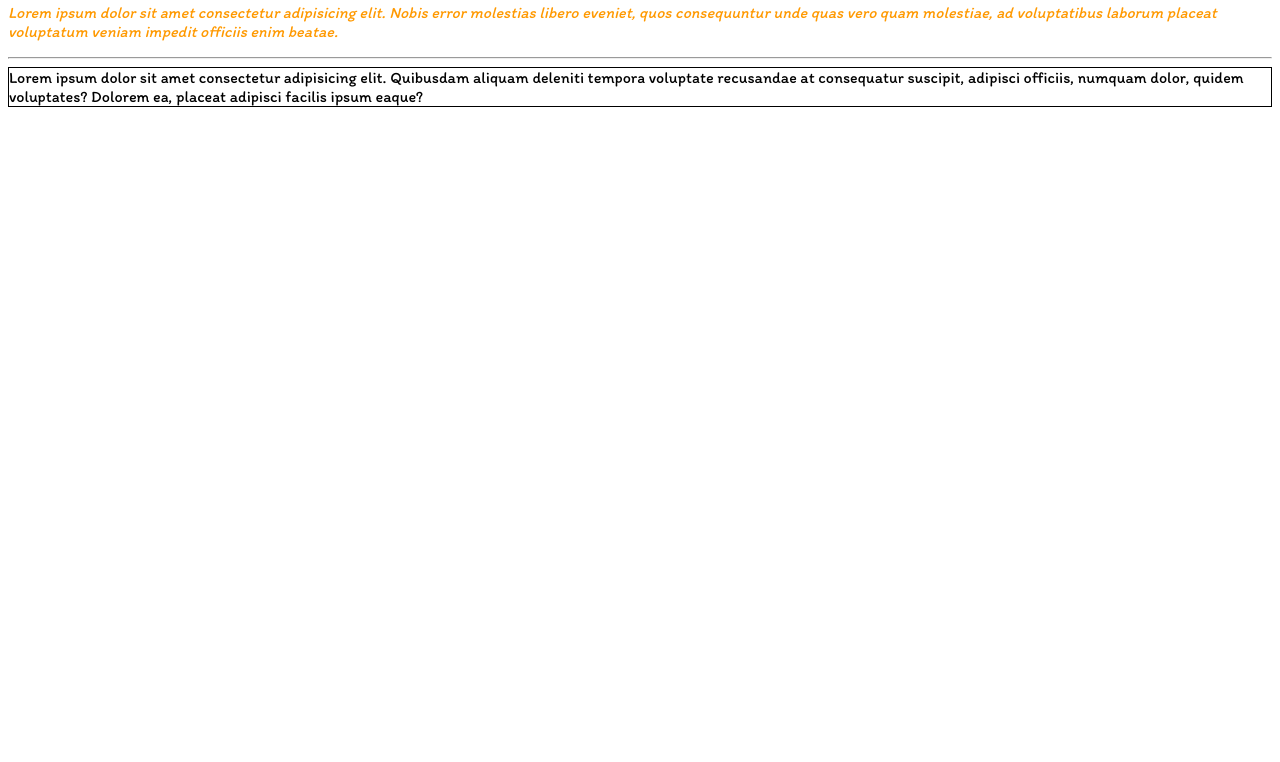
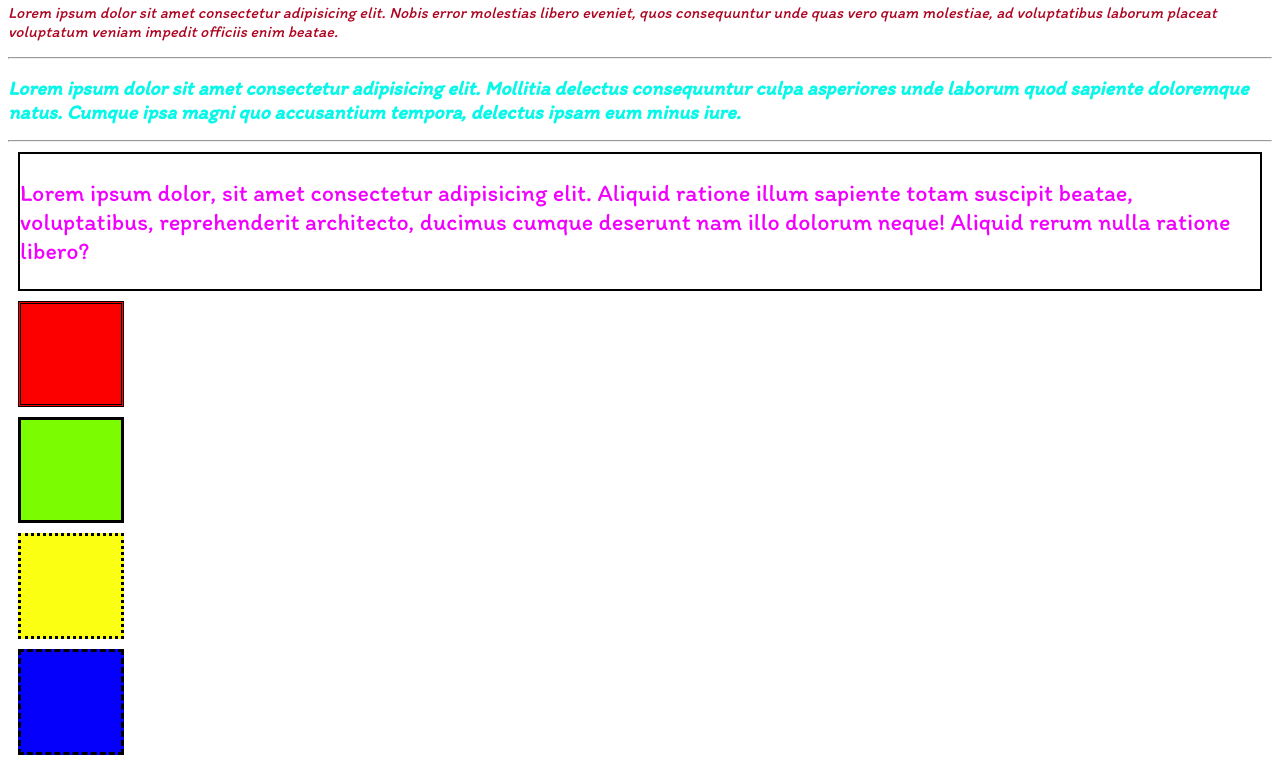
Before and after one commit to Crysourceit/hardProject, a plain HTML site: page index.html in a window 1280 px wide. Shown: the part 317-1079 px from the top of the page. Before the commit the page ends 800 px from the top, so only its background shows below. Drawn offline with Linux system fonts and the light colour scheme; grey boxes are pictures that could not be loaded.

Commit message:
add 4 div

```diff
--- a/index.html
+++ b/index.html
@@ -15,7 +15,24 @@
     <h1>Lear css</h1>
     <p id="message">Lorem ipsum dolor sit amet consectetur adipisicing elit. Nobis error molestias libero eveniet, quos consequuntur unde quas vero quam molestiae, ad voluptatibus laborum placeat voluptatum veniam impedit officiis enim beatae.</p>
     <hr>
-    <div style="border: 1px solid black;"width="500px;"height="500px;">Lorem ipsum dolor sit amet consectetur adipisicing elit. Quibusdam aliquam deleniti tempora voluptate recusandae at consequatur suscipit, adipisci officiis, numquam dolor, quidem voluptates? Dolorem ea, placeat adipisci facilis ipsum eaque?</div>
+    <h2>Lorem ipsum dolor sit amet consectetur adipisicing elit. Mollitia delectus consequuntur culpa asperiores unde laborum quod sapiente doloremque natus. Cumque ipsa magni quo accusantium tempora, delectus ipsam eum minus iure.</h2>
+    <hr>
+    <div class="message">
+        <p>
+            Lorem ipsum dolor, sit amet consectetur adipisicing elit. Aliquid ratione illum sapiente totam suscipit beatae, voluptatibus, reprehenderit architecto, ducimus cumque deserunt nam illo dolorum neque! Aliquid rerum nulla ratione libero?
+        </p>
+    </div>
+
+    <div class="b1"></div>
+
+    <div class="b2"></div>
+
+    <div class="b3"></div>
+
+    <div class="b4"></div>
+
+    <img src="https://cdn.pixabay.com/photo/2021/11/09/17/08/bird-6781956_1280.jpg" alt="">
+
 
 </body>
 </html>
--- a/style.css
+++ b/style.css
@@ -2,16 +2,53 @@
 body{
     font-size: 10px;
 }
+*/
+
+@import url('https://fonts.googleapis.com/css2?family=Itim&display=swap');
+
 div{
-    font-size: 2em;
-} */
-@import url('https://fonts.googleapis.com/css2?family=Itim&display=swap');
+    margin: 10px;
+}
+div.message{
+    color: rgb(242, 0, 255);
+    border: solid 2px black;
+    font-size: 1.5em;
+}
+div.b1{
+    background-color: rgb(252, 0, 0);
+    width: 100px;
+    height: 100px;
+    border-style: double;
+}
+div.b2{
+    background-color: lawngreen;
+    width: 100px;
+    height: 100px;
+    border-style: solid;
+
+}
+div.b3{
+    background-color: rgb(251, 255, 17);
+    width: 100px;
+    height: 100px;
+    border-style: dotted;
+
+}
+div.b4{
+    background-color: rgb(4, 0, 252);
+    width: 100px;
+    height: 100px;
+    border-style: dashed;
+
+}
 *{
     font-family: 'Itim', cursive;
+    /* background-color: #ffdd00; */
 }
 p#message{
-    color: rgb(255, 153, 0);
+    color:rgb(173, 5, 33);
     font-style: italic;
+    font-weight: normal;
 }
 p.title{
     color: rgb(7, 227, 7);
@@ -20,5 +57,16 @@ p.title{
 h1{
     font-size: 50px;
     color: rgb(198, 7, 227);
+    text-align: center;
+}
+h2{
+    color: rgb(7, 248, 232);
+    font-size: 20px;
+    font-style: oblique 20deg;
+}
+img{
+    width: 50%;
+    max-width: 500px;
+    min-width: 50px;
 
 }
```
